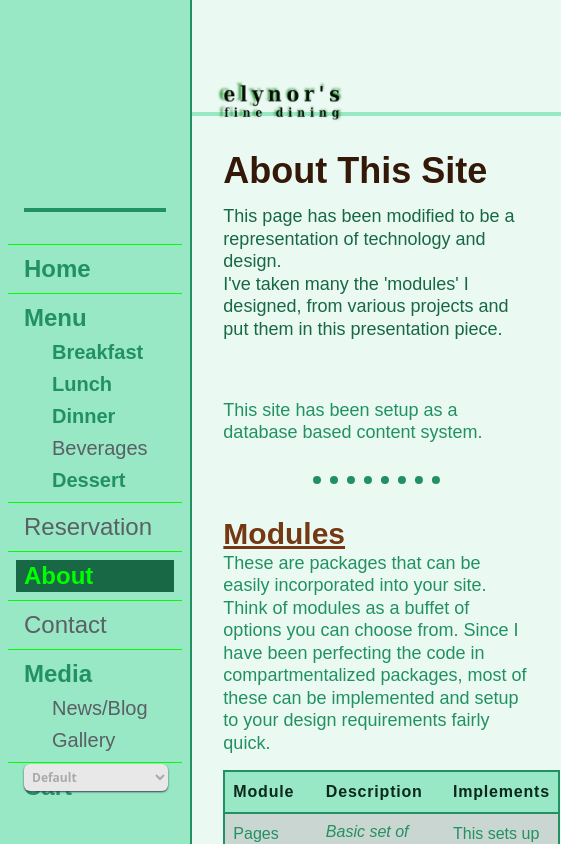
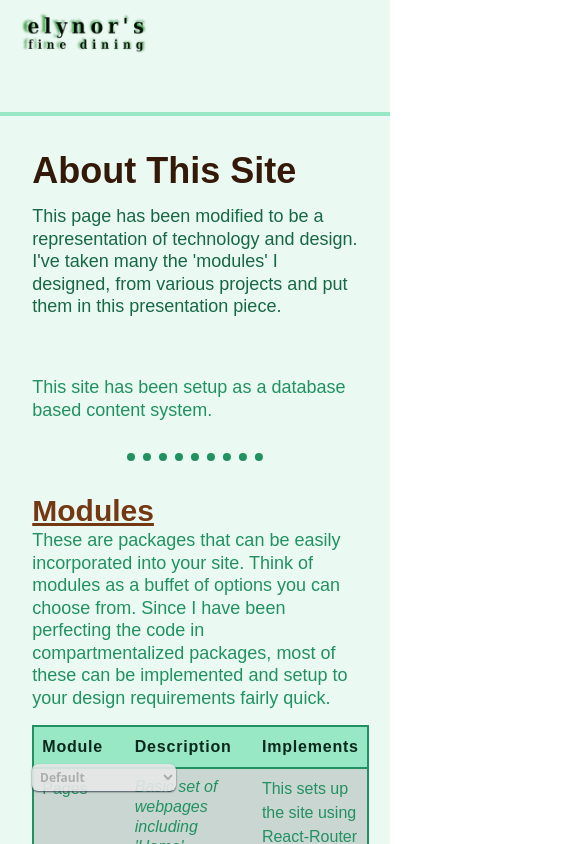
Before and after one commit to TimeSentinel/elynorsSite_db, a React (Vite) app: page /about in a window 390 px wide. Shown: the top 844 px of the page, 561 px wide, since content can reach past the window. Built offline with nearby package versions, Linux system fonts and the light colour scheme; a web font is replaced by a local one.

Commit message:
Navigation responsiveness added.

```diff
--- a/public/navigation/navigation.json
+++ b/public/navigation/navigation.json
@@ -13,43 +13,7 @@
       "link": "/menu",
       "alt": "Browse our delightful selections",
       "enabled" : "yes",
-      "level2" : [
-        {
-          "title": "Breakfast",
-          "link": "/menu",
-          "alt": "First meal of the day!",
-          "enabled" : "yes",
-          "level3" : []
-        },
-        {
-          "title": "Lunch",
-          "link": "/menu",
-          "alt": "Lunch menu",
-          "enabled" : "yes",
-          "level3" : []
-        },
-        {
-          "title": "Dinner",
-          "link": "/menu",
-          "alt": "Sit down to a nice relaxing meal at the end of the day",
-          "enabled" : "yes",
-          "level3" : []
-        },
-        {
-          "title": "Beverages",
-          "link": "/menu",
-          "alt": "Thirsty?",
-          "enabled" : "no",
-          "level3" : []
-        },
-        {
-          "title": "Dessert",
-          "link": "/menu",
-          "alt": "Something sweet to punctuate your meal",
-          "enabled" : "yes",
-          "level3" : []
-        }
-      ]
+      "level2" : []
     },
     {
       "title": "Reservation",
--- a/src/components/Footer/index.tsx
+++ b/src/components/Footer/index.tsx
@@ -6,13 +6,24 @@ PROJECT: elynors;
 --------------------------------------- */
 
 import './footer.css'
+import Themes from "src/modules/Themes";
 
 function Footer () {
 
     return (
-        <>
-            Footer goes here.
-        </>
+        <div className="footerContainer">
+            <div className="footerLeft">
+                <div className="theme">
+                    <Themes/>
+                </div>
+            </div>
+            <div className="footerCenter">
+
+            </div>
+            <div className="footerRight">
+
+            </div>
+        </div>
     )
 }
 export default Footer;
--- a/src/components/Header/header.css
+++ b/src/components/Header/header.css
@@ -22,7 +22,7 @@ REQ: TailwindCSS, PostCSS, PostCSS-Custom-Properties
         @apply flex;
 
         .headerLeft {
-            @apply text-left w-2/6;
+            @apply text-left ;
 
             .logo {
                 @apply bg-no-repeat bg-contain;
@@ -51,30 +51,22 @@ REQ: TailwindCSS, PostCSS, PostCSS-Custom-Properties
     }
 
     .titleRow {
-        @apply h-24 px-2 pt-2;
+        @apply h-24 px-1 pt-1;
 
         .headerLeft {
-            @apply absolute overflow-visible;
+            @apply w-1/2 overflow-visible;
 
             .logo {
-                @apply w-32 h-24 ml-2 mt-16;
+                @apply w-32 h-24 ml-2;
             }
         }
 
         .headerCenter {
-            @apply w-10/12 h-full pl-2;
-
-            h1 {
-                font-size: .9em;
-            }
-
-            h5 {
-                font-size: .7em;
-            }
+            display: none;
         }
 
         .headerRight {
-            @apply w-1/12 h-full mr-2;
+            @apply w-1/2 h-full mr-2;
         }
     }
 }
@@ -90,7 +82,7 @@ REQ: TailwindCSS, PostCSS, PostCSS-Custom-Properties
         @apply h-24 px-2 pt-2;
 
         .headerLeft {
-            @apply w-3/12 h-fit;
+            @apply w-64 h-fit;
 
             .logo {
                 @apply w-full max-h-32 h-32 ml-2 ;
@@ -128,11 +120,8 @@ REQ: TailwindCSS, PostCSS, PostCSS-Custom-Properties
         height: 150px;
     }
 
-    .titleRow {
-        @apply h-24 px-2 pt-2;
-
     .headerLeft {
-            @apply flex w-1/6 h-full;
+        @apply flex w-72 h-full;
 
         .logo {
             @apply w-full h-32;
@@ -158,7 +147,7 @@ REQ: TailwindCSS, PostCSS, PostCSS-Custom-Properties
             @apply w-32;
         }
     }
-    }
+
 }
 
 /* ------------ End Tablet ------------ */
@@ -172,7 +161,7 @@ REQ: TailwindCSS, PostCSS, PostCSS-Custom-Properties
 
 
     .headerLeft {
-        @apply w-1/4 h-full;
+        @apply w-72 h-full;
 
         .logo {
             @apply w-full h-32 ;
--- a/src/components/Navigation/index.tsx
+++ b/src/components/Navigation/index.tsx
@@ -68,7 +68,7 @@ function Navigation() {
     }, [])
 
     return (
-        <>
+        <div className="navbar">
             <ul>
                 {navbarElements.map((item, i) => {
                     return (
@@ -100,7 +100,7 @@ function Navigation() {
                     )
                 })}
             </ul>
-        </>
+        </div>
     )
 }
 
--- a/src/components/Navigation/navigation.css
+++ b/src/components/Navigation/navigation.css
@@ -4,15 +4,17 @@ PROJECT: elynors;
 
 (c) 2025 Lance Stubblefield
 --------------------------------------- */
-
+.navbar {
+    @apply m-0 p-0;
+}
 
 .level1 {
-    @apply w-10/12 h-full mx-4 text-left px-2 text-2xl font-bold;
+    @apply text-left font-bold;
     overflow: hidden;
 }
 
 .level2 {
-    @apply text-left ml-12 mr-2 my-1 px-1 cursor-pointer text-xl font-semibold;
+    @apply text-left cursor-pointer font-semibold;
     overflow: hidden;
 }
 
@@ -29,3 +31,59 @@ PROJECT: elynors;
 .navHR {
     @apply w-11/12 mx-auto my-2;
 }
+
+
+/* ########################### Media Selector ########################### */
+/* ------------ Mobile View ------------ */
+@media (max-width: 510px) {
+    .navbar {
+        display: none !important;
+    }
+}
+
+/* ------------ End Mobile ------------ */
+
+/* ------------ Mini View ------------ */
+@media (min-width: 511px) and (max-width: 719px) {
+    .level1. .level2 {
+        @apply w-full h-full my-1 px-1 text-xl;
+    }
+    .level2 {
+        @apply ml-6;
+    }
+
+    .navbar {
+        @apply w-full h-full;
+        transform: scale(.9);
+    }
+}
+
+/* ------------ End Mini ------------ */
+
+/* ------------ Tablet View ------------ */
+@media (min-width: 720px) and (max-width: 991px) {
+    .level1 {
+        @apply w-11/12 h-full mx-2 px-2 text-xl;
+    }
+
+    .level2 {
+        @apply ml-8 my-1 px-1  text-lg;
+    }
+}
+
+/* ------------ End Tablet ------------ */
+
+/* ------------ Desktop View ------------ */
+@media (min-width: 992px) {
+    .level1 {
+        @apply w-10/12 h-full mx-4 px-2 text-2xl;
+    }
+
+    .level2 {
+        @apply ml-12 mr-2 my-1 px-1  text-xl;
+    }
+}
+
+/* ------------ End Desktop ------------ */
+
+/* ##########------------ End Media ------------########## */
--- a/src/components/Sidebar/index.tsx
+++ b/src/components/Sidebar/index.tsx
@@ -5,7 +5,6 @@ PROJECT: elynors;
 (c) 2025 Lance Stubblefield
 --------------------------------------- */
 import './sidebar.css'
-import Themes from "src/modules/Themes";
 import Navigation from "src/components/Navigation";
 
 function Sidebar() {
@@ -21,9 +20,7 @@ function Sidebar() {
                 <Navigation />
 
             </div>
-            <div className="theme">
-                <Themes />
-            </div>
+
         </div>
     )
 
--- a/src/layout/layout.css
+++ b/src/layout/layout.css
@@ -10,7 +10,7 @@ PROJECT: elynors;
 }
 
 .sidebar {
-    @apply w-48 h-full fixed top-0 left-0 z-50 ;
+
 }
 
 .header {
@@ -18,7 +18,7 @@ PROJECT: elynors;
 }
 
 .mainBody {
-    @apply w-full ml-48;
+    @apply w-full ;
 
     .pageData {
         @apply w-full min-h-64;
@@ -30,3 +30,52 @@ PROJECT: elynors;
     }
 
 }
+
+
+/* ########################### Media Selector ########################### */
+/* ------------ Mobile View ------------ */
+@media (max-width: 567px) {
+    .sidebar {
+        display: none;
+    }
+}
+
+/* ------------ End Mobile ------------ */
+
+/* ------------ Mini View ------------ */
+@media (min-width: 568px) and (max-width: 719px) {
+    .sidebar {
+        @apply w-36 h-full fixed top-0 left-0;
+    }
+    .mainBody {
+        @apply ml-36;
+    }
+}
+
+/* ------------ End Mini ------------ */
+
+/* ------------ Tablet View ------------ */
+@media (min-width: 720px) and (max-width: 991px) {
+    .sidebar {
+        @apply w-52 h-full fixed top-0 left-0;
+    }
+    .mainBody {
+        @apply ml-52;
+    }
+}
+
+/* ------------ End Tablet ------------ */
+
+/* ------------ Desktop View ------------ */
+@media (min-width: 992px) {
+    .sidebar {
+        @apply w-64 h-full fixed top-0 left-0;
+    }
+    .mainBody {
+        @apply ml-64;
+    }
+}
+
+/* ------------ End Desktop ------------ */
+
+/* ##########------------ End Media ------------########## */
```
Lines whose indentation alone changed are shown as unchanged.
